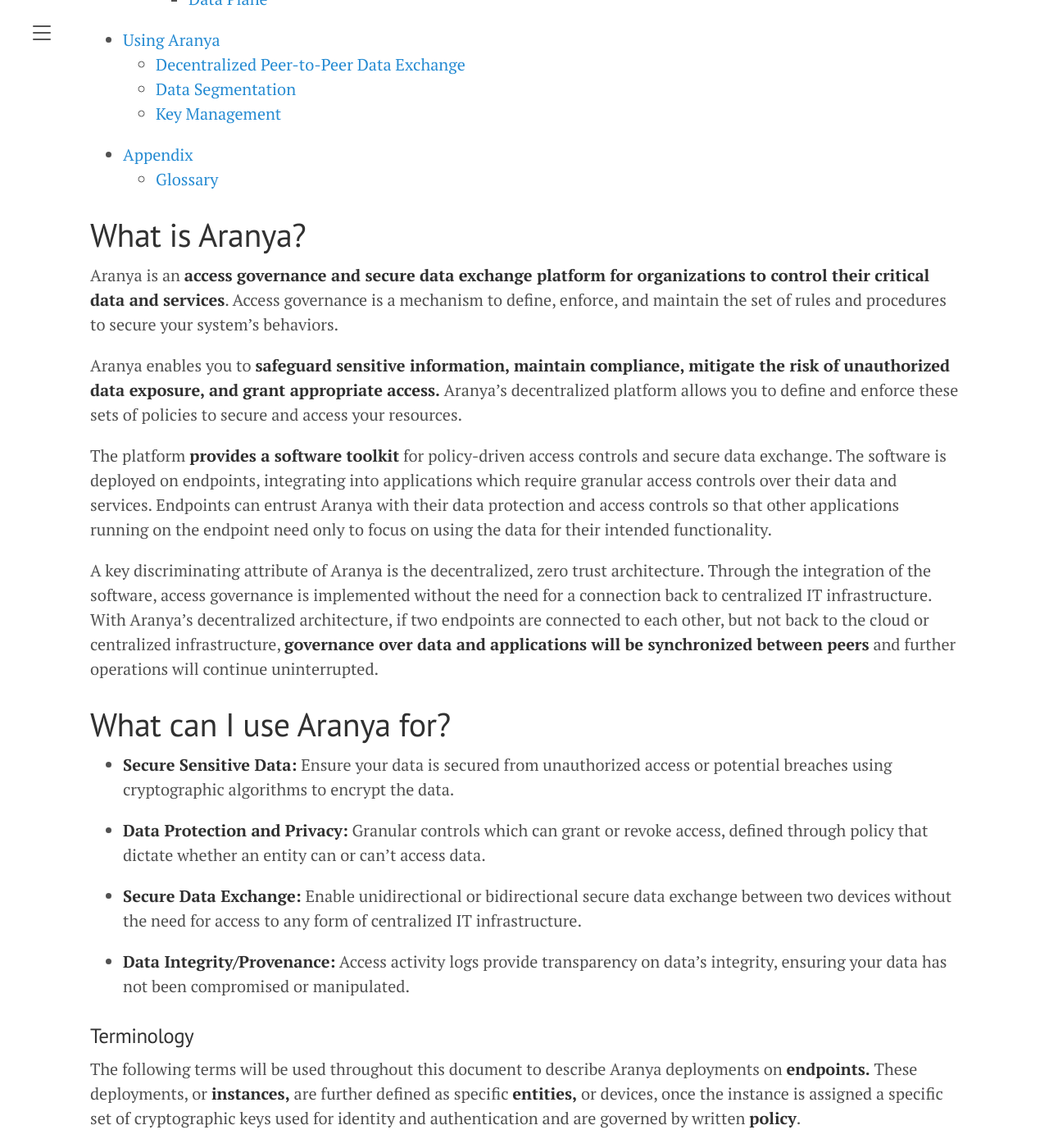
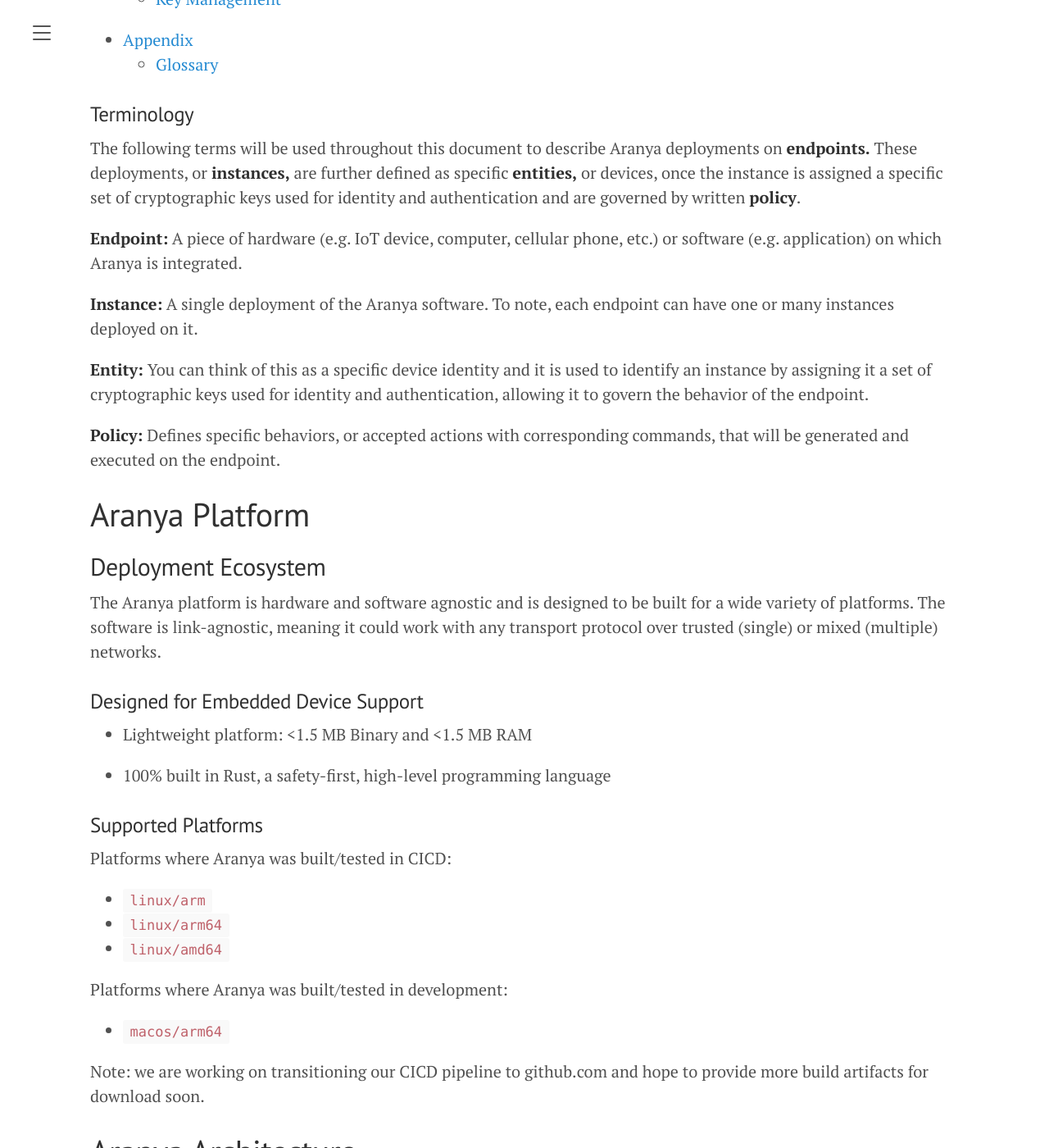
Before and after one commit to aranya-project/aranya-docs, a Jekyll site: the page built from docs/aranya-overview.md, in a window 1280 px wide and 1400 px high, scrolled down 698 px. Shown: the whole window at 82% size. Built offline with Jekyll 4.4.1, drawn with Linux system fonts in a browser that asks for light colours; some of the changed text lies outside the part shown.

Commit message:
Add more content to main landing page
This change adds some information from the internal wiki to the docs site
main landing page.

It also removes the duplicated content from the aranya-overview.md doc.

```diff
--- a/docs/aranya-overview.md
+++ b/docs/aranya-overview.md
@@ -9,11 +9,7 @@
 
 **Table of Contents**
 
-- [ARANYA OVERVIEW](#aranya-overview)
-- [What is Aranya?](#what-is-aranya)
-- [What can I use Aranya for?](#what-can-i-use-aranya-for)
-    - [Terminology](#terminology)
-    - [Capabilities](#capabilities)
+- [Terminology](#terminology)
 - [Aranya Platform](#aranya-platform)
   - [Deployment Ecosystem](#deployment-ecosystem)
     - [Designed for Embedded Device Support](#designed-for-embedded-device-support)
@@ -30,26 +26,6 @@
 - [Appendix](#appendix)
   - [Glossary](#glossary)
 
-# What is Aranya?
-
-Aranya is an **access governance and secure data exchange platform for organizations to control their critical data and services**. Access governance is a mechanism to define, enforce, and maintain the set of rules and procedures to secure your system's behaviors.
-
-Aranya enables you to **safeguard sensitive information, maintain compliance, mitigate the risk of unauthorized data exposure, and grant appropriate access.** Aranya's decentralized platform allows you to define and enforce these sets of policies to secure and access your resources.
-
-The platform **provides a software toolkit** for policy-driven access controls and secure data exchange. The software is deployed on endpoints, integrating into applications which require granular access controls over their data and services. Endpoints can entrust Aranya with their data protection and access controls so that other applications running on the endpoint need only to focus on using the data for their intended functionality.
-
-A key discriminating attribute of Aranya is the decentralized, zero trust architecture. Through the integration of the software, access governance is implemented without the need for a connection back to centralized IT infrastructure. With Aranya's decentralized architecture, if two endpoints are connected to each other, but not back to the cloud or centralized infrastructure, **governance over data and applications will be synchronized between peers** and further operations will continue uninterrupted.
-
-# What can I use Aranya for?
-
--   **Secure Sensitive Data:** Ensure your data is secured from unauthorized access or potential breaches using cryptographic algorithms to encrypt the data.
-
--   **Data Protection and Privacy:** Granular controls which can grant or revoke access, defined through policy that dictate whether an entity can or can't access data.
-
--   **Secure Data Exchange:** Enable unidirectional or bidirectional secure data exchange between two devices without the need for access to any form of centralized IT infrastructure.
-
--   **Data Integrity/Provenance:** Access activity logs provide transparency on data's integrity, ensuring your data has not been compromised or manipulated.
-
 ### Terminology
 
 The following terms will be used throughout this document to describe Aranya deployments on **endpoints.** These deployments, or **instances,** are further defined as specific **entities,** or devices, once the instance is assigned a specific set of cryptographic keys used for identity and authentication and are governed by written **policy**.
@@ -61,38 +37,6 @@
 **Entity:** You can think of this as a specific device identity and it is used to identify an instance by assigning it a set of cryptographic keys used for identity and authentication, allowing it to govern the behavior of the endpoint.
 
 **Policy:** Defines specific behaviors, or accepted actions with corresponding commands, that will be generated and executed on the endpoint.
-
-### Capabilities
-
-Aranya provides the following capabilities in a single, low size, weight, and power (SWAP) software platform, key to your organization's access governance:
-
--   **Identity & Access Management (IdAM)**
-
-    -   **RBAC (Roles):** Entities, or a group of entities, are given permission to interact with data or applications based on pre-defined roles.
-
-    -   **ABAC (Attributes):** Entities, or a group of entities, can be given permission to interact with data or applications based on dynamic attributes.
-
-    -   **Revocation:** Entities or whole RBAC/ABAC roles can be removed from access just as easily as it is to grant access.
-
--   **Decentralized Peer-to-Peer Messaging**
-
-    -   Enable secure data exchange between two endpoints without the need for access to any form of centralized IT infrastructure.
-
--   **Key Management**
-
-    -   Aranya leverages the crypto module that is implemented and configured on the endpoint to perform cryptographic functions used by policy commands. This means that an authority model can be designed to utilize the crypto module for generating, storing, and/or distributing cryptographic keys securely and in accordance with the governing policy, enabling dynamic key management.
-
--   **Data Segmentation**
-
-    -   Data can be segmented based on pre-defined roles or attributes through topic labels. For example, certain roles may be restricted from gaining access to a topic and other roles may be prerequisites for gaining access. In addition to roles, any attribute stored about the entity may be used to control access to a topic.
-
--   **Audit Log of Immutable Commands**
-
-    -   Using the Control Plane (described below), Aranya provides a high-assurance audit log of all commands, or instructions given by an entity to perform a specific task, providing data integrity and provenance for the movement of your data throughout your infrastructure.
-
-    -   The native data structure _is_ the audit log of all commands. The log, which is distributed and synchronized across all endpoints, provides a cryptographically authenticated, tamper-evident, high-assurance replication of all commands taken.
-
-    -   For each verified command, a cryptographic hash is created. If a previous event has been modified, the current one will no longer be valid due to the hash changing.
 
 # Aranya Platform
 
```
Also changed, not shown: index.md (+5 -4 lines).
